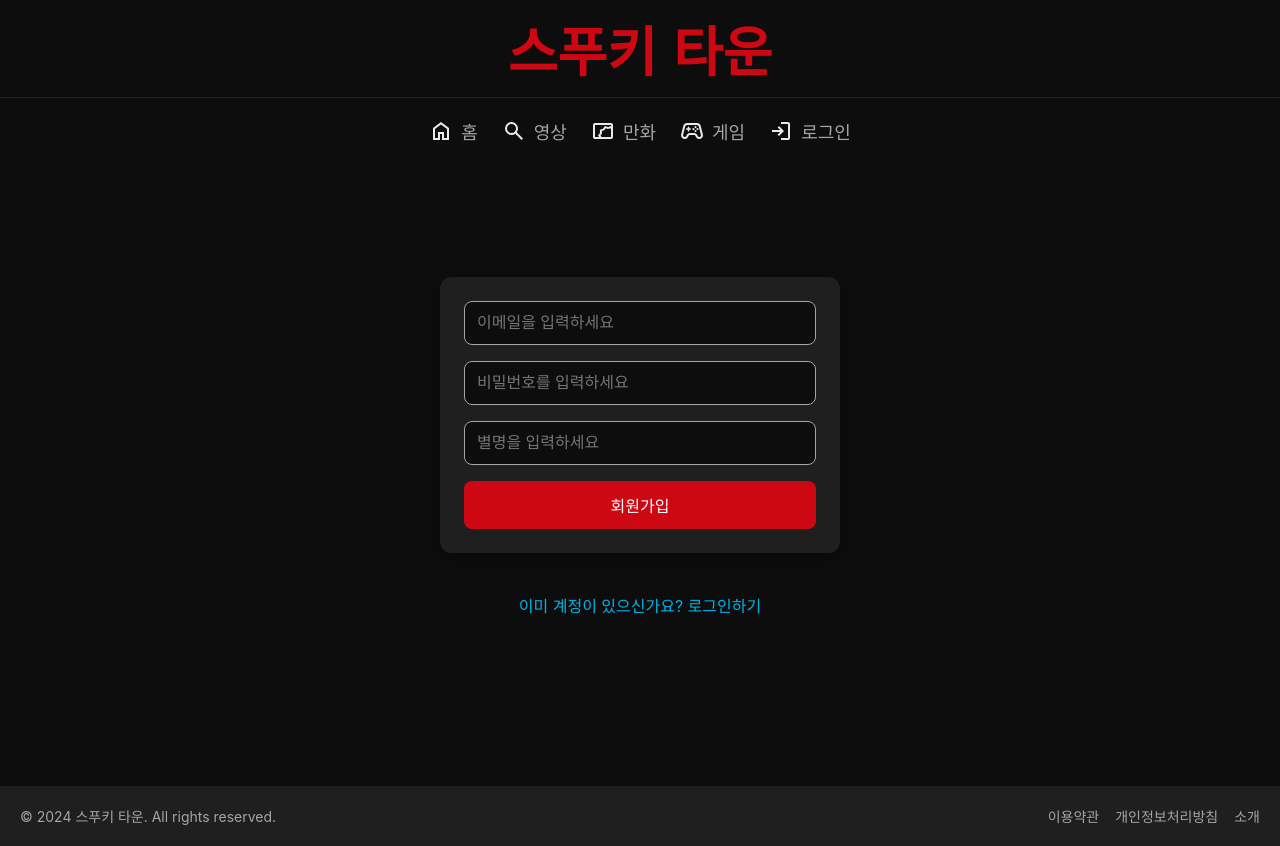
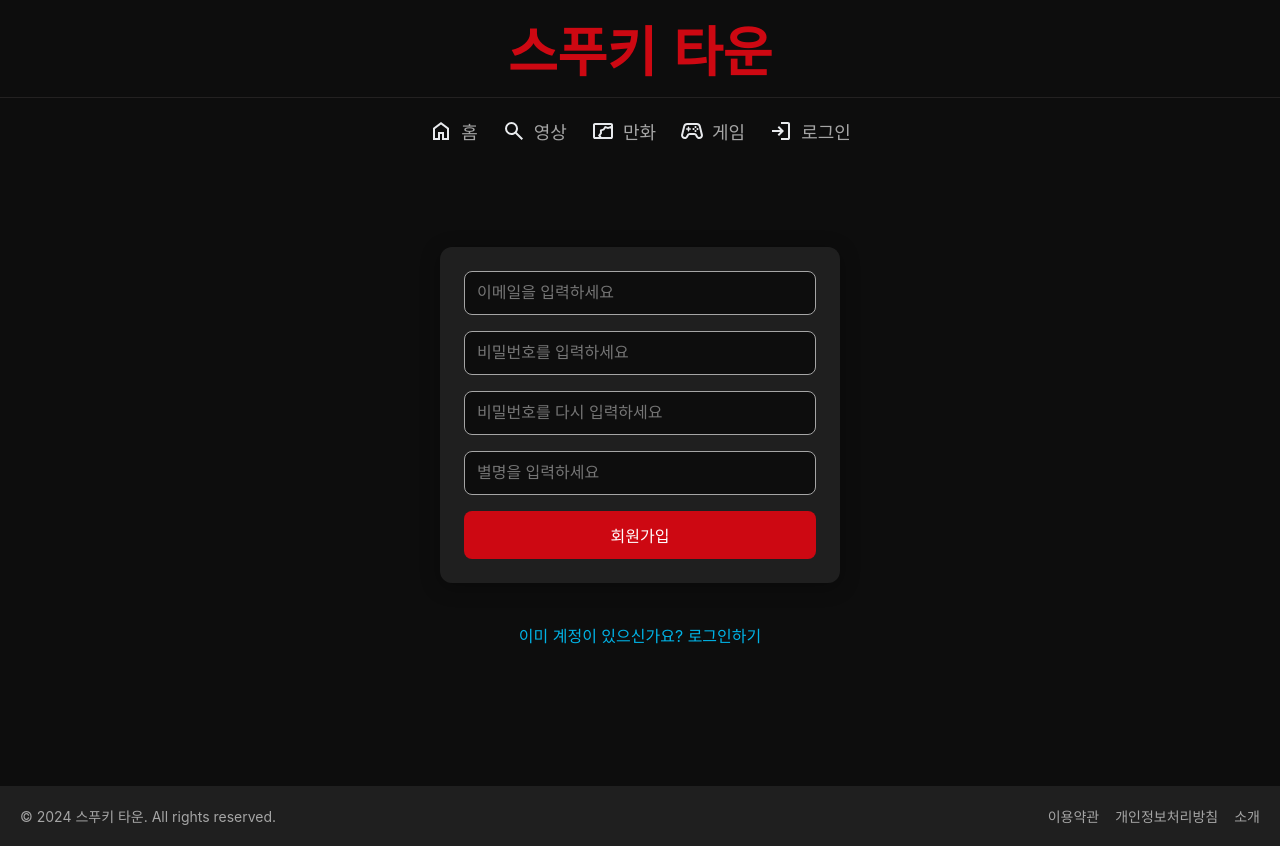
Before and after one commit to Hoogokok/spooky-town-vite, a React (Vite) app: page /signup in a window 1280 px wide. Built offline with nearby package versions, Linux system fonts and the light colour scheme; no server answers.

Commit message:
feat(auth): 회원가입 비밀번호 확인 필드 UI 추가
- 비밀번호 확인 입력 필드 추가
- useSignup 훅에 passwordConfirm 상태 추가
- 비밀번호 확인 에러 메시지 표시 기능 구현

```diff
--- a/src/hooks/useSignup.ts
+++ b/src/hooks/useSignup.ts
@@ -5,12 +5,14 @@ import { signupUser } from '../api/auth'
 interface SignupFormState {
     email: string
     password: string
+    passwordConfirm: string
     name: string
 }
 
 interface SignupError {
     email?: string[]
     password?: string[]
+    passwordConfirm?: string[]
     name?: string[]
     general?: string
 }
@@ -20,6 +22,7 @@ export function useSignup() {
     const [formData, setFormData] = useState<SignupFormState>({
         email: '',
         password: '',
+        passwordConfirm: '',
         name: ''
     })
     const [errors, setErrors] = useState<SignupError>({})
--- a/src/pages/Signup/index.tsx
+++ b/src/pages/Signup/index.tsx
@@ -31,6 +31,17 @@ export default function SignupPage() {
                 {errors.password && <p className="signupError">{errors.password[0]}</p>}
 
                 <input
+                    type="password"
+                    name="passwordConfirm"
+                    className="signupInput"
+                    placeholder="비밀번호를 다시 입력하세요"
+                    value={formData.passwordConfirm}
+                    onChange={handleChange}
+                    disabled={isLoading}
+                />
+                {errors.passwordConfirm && <p className="signupError">{errors.passwordConfirm[0]}</p>}
+
+                <input
                     type="text"
                     name="name"
                     className="signupInput"
```
